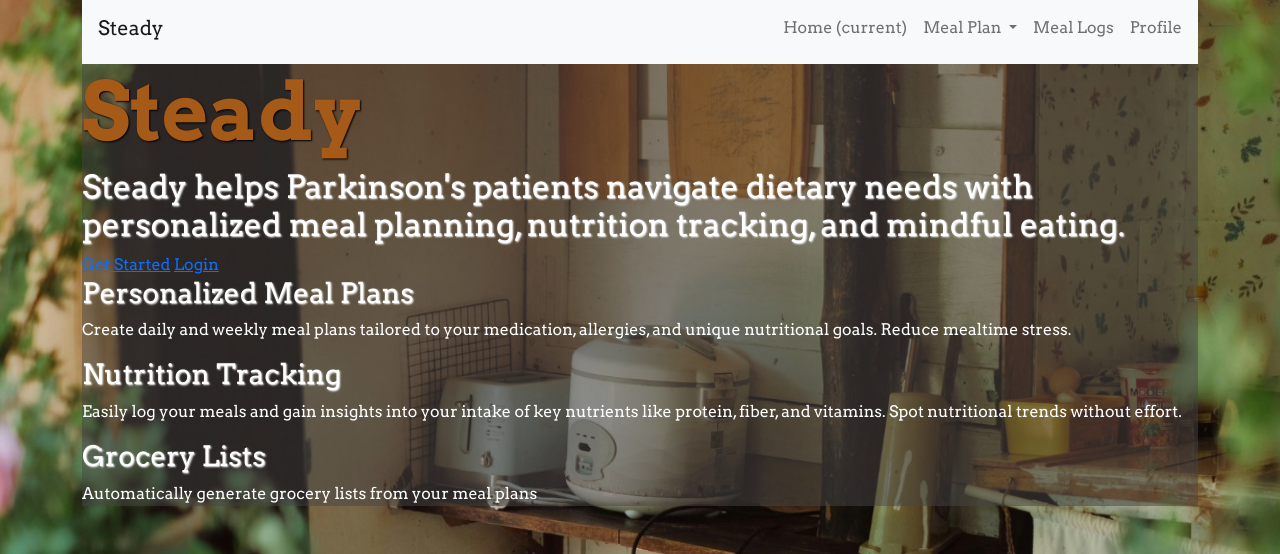
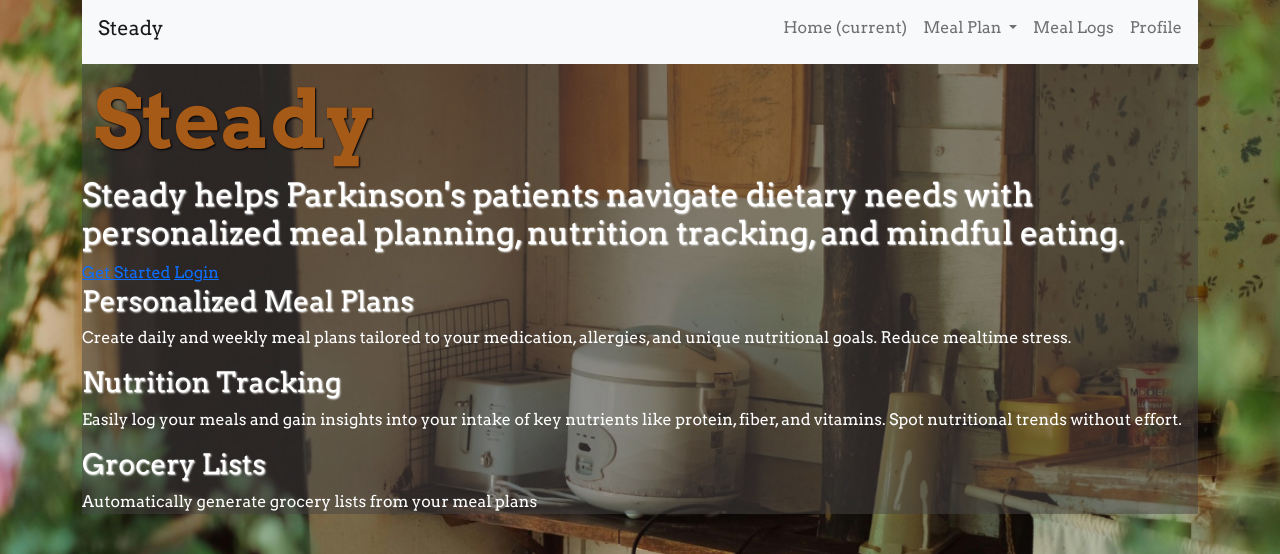
Before and after one commit to ch7oe/Steady, a Flask app: page / in a window 1280 px wide. Shown: the top 554 px of the page. Run offline with Flask 3, Linux system fonts and the light colour scheme.

Commit message:
added margins to h1 elements

```diff
--- a/static/css/style.css
+++ b/static/css/style.css
@@ -9,6 +9,14 @@ html, body {
   padding: 0;
   font-family: "Arvo", serif;
   color: white;
+}
+
+h1 {
+  margin: 8px 8px 8px 12px;
+}
+
+.navbar {
+
 }
 
 /* homepage */
--- a/templates/dashboard.html
+++ b/templates/dashboard.html
@@ -19,7 +19,7 @@
         <div class="row g-4">
 
             <div class="col-md-6 col-lg-4">
-                <div class="card h-100 shadow-sm border-2 rounded-custom meal-plan-dashboard-card" style="background-color: #e09f49!important; opacity: 0.4;">
+                <div class="card h-100 shadow-sm border-2 rounded-custom meal-plan-dashboard-card">
                     <div class="card-body">
                         <h2 class="card-title h4 mb-3 d-flex align-items-center text-dark mp-dashboard-title">Today's Meal Plan</h2>
                         {% if meal_plan_today and planned_recipes_today %}
```
